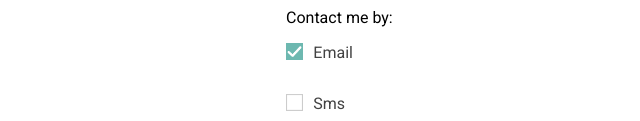
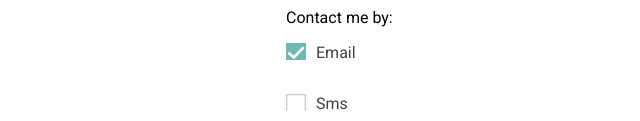
Before and after one commit to cristinapos/1-layout, a plain HTML site: page 1-layout-UniC/contact.html in a window 1280 px wide. Shown: the part 831-952 px from the top of the page, 170-810 px from the left. Drawn offline with Linux system fonts and the light colour scheme.

Commit message:
Adding contact

```diff
--- a/1-layout-UniC/resources/main.css
+++ b/1-layout-UniC/resources/main.css
@@ -264,7 +264,7 @@ input[type="checkbox"] {
 
 input[type="checkbox"]::before {
     content: "";
-    width: 1.3em;
+    width: 1.5em;
     height: 1.3em;
     background-image: url("../assets/icon-unchecked.png");
     background-size: cover;
```
